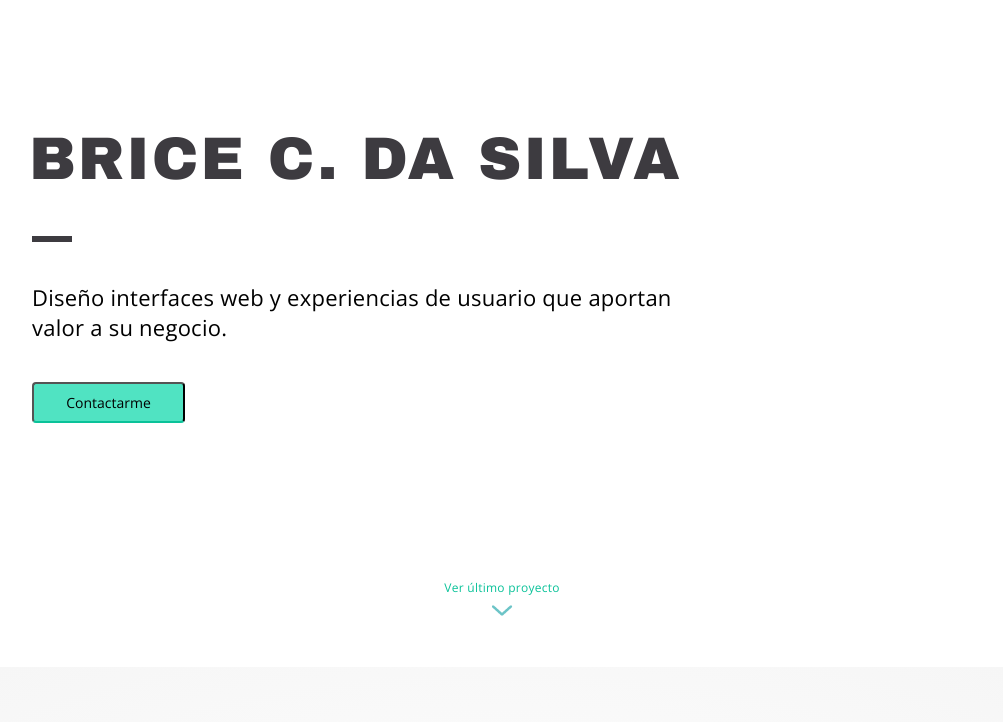
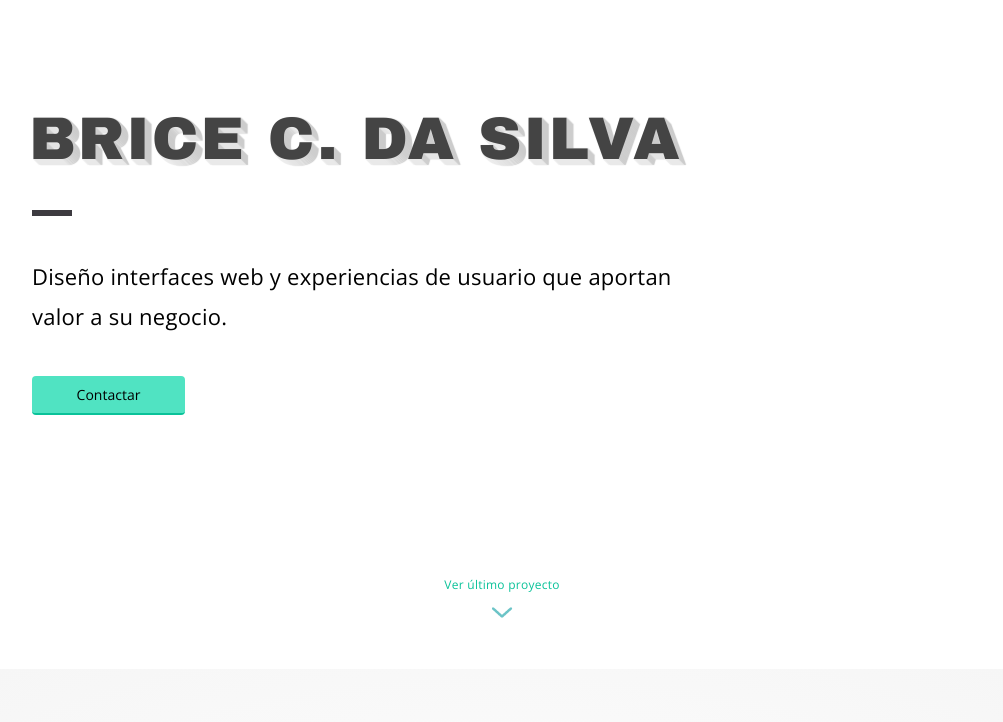
Before and after one commit to Bricebrice/Bricecds.github.io, a website: page dist/index.html in a window 1280 px wide. Shown: the part 59-781 px from the top of the page, without its empty margins (138-1141 px from the left). Drawn offline with nearby package versions, Linux system fonts and the light colour scheme.

Commit message:
h1 3D, paddings and cv

```diff
--- a/src/scss/_buttons.scss
+++ b/src/scss/_buttons.scss
@@ -42,8 +42,8 @@
     }
 }
 .down{
+    padding: 2.8rem;
     text-align: center;
-    margin: 2.8rem auto 0;
     display: inline-block;
     width: 100%;
     a{
@@ -61,6 +61,7 @@
 @media screen and (min-width: 768px) {
     .down{
         margin: 6rem auto 0;
+        padding: 0;
     }
 }
 @media screen and (min-width: 992px) {
--- a/src/scss/_index.scss
+++ b/src/scss/_index.scss
@@ -1,5 +1,6 @@
 .header{
-    padding: 11.2rem 1.5rem 4.2rem;
+    height: 100vh;
+    padding: 10.4rem 1.5rem 4.2rem;
     &--title{
         text-align: left;
     }
@@ -13,6 +14,7 @@
 }
 @media screen and (min-width: 768px) {
     .header{
+        height: 100%;
         padding: 11.2rem 6rem 4.9rem;
         &--title{
             text-align: left;
@@ -32,14 +34,13 @@
 }
 @media screen and (min-width: 992px) {
     .header{
-        padding: 19rem 17rem 4.9rem;
+        padding: 17rem 17rem 4.9rem;
         &--sobremi{
             padding: 4.9rem 17rem;
         }
         &--text{
             margin-bottom: 4rem;
             font-size: 2.2rem;
-            line-height: 4rem;
             width: 70%;
         }
     }
--- a/src/scss/_style.scss
+++ b/src/scss/_style.scss
@@ -49,6 +49,9 @@ a:active {
 	text-decoration: none;
 	color: #000;
 }
+button{
+    border: none;
+}
 p{
     font-family: 'Open Sans', sans-serif;
     line-height: 2.8rem;
@@ -60,9 +63,19 @@ h1{
     font-family: 'Arial Black', sans-serif;
     font-weight: 900;
     text-transform: uppercase;
-    color: #3D3B40;
+    /* color: #3D3B40; */
     line-height: 5.6rem;
-    margin: 0 0 2.8rem 0;
+    margin: 0 0 2.2rem 0;
+
+    color: #444;
+    text-shadow:
+    1px 0px 1px #ccc, 0px 1px 1px #eee,
+    2px 1px 1px #ccc, 1px 2px 1px #eee,
+    3px 2px 1px #ccc, 2px 3px 1px #eee,
+    4px 3px 1px #ccc, 3px 4px 1px #eee,
+    5px 4px 1px #ccc, 4px 5px 1px #eee,
+    6px 5px 1px #ccc, 5px 6px 1px #eee,
+    7px 6px 1px #ccc;
 }
 h2{
     font-size: 28px; font-size: 2.8rem;
@@ -94,7 +107,7 @@ h4{
     }
     h1{
         font-size: 38px; font-size: 3.8rem;
-        margin: 0 0 3rem 0;
+        margin: 0 0 2.6rem 0;
     }
     h2{
         font-size: 32px; font-size: 3.2rem;
@@ -111,10 +124,13 @@ h4{
     }
 }
 @media screen and (min-width: 992px) {
+    p{
+        line-height: 4rem;
+    }
     h1{
         font-size: 60px; font-size: 6rem;
         letter-spacing: 0.2rem;
-        margin: 0 0 4.9rem -0.3rem;
+        margin: 0 0 4.3rem -0.3rem;
     }
     h2{
         font-size: 38px; font-size: 3.8rem;
```
Also changed, not shown: dist/css/main.css, dist/index.html, 3 other files.
